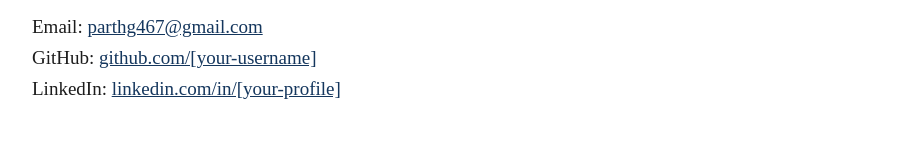
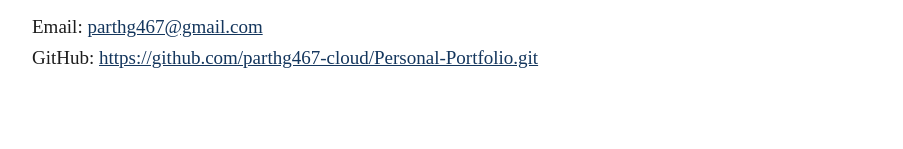
Before and after one commit to parthg467-cloud/Personal-Portfolio, a plain HTML site: page index (1).html in a window 1280 px wide. Shown: the part 2059-2208 px from the top of the page, without its empty margins (188-1091 px from the left). Drawn offline with Linux system fonts and the light colour scheme.

Commit message:
Fix GitHub link in contact section
Updated GitHub link to point to the correct repository.

```diff
--- a/index (1).html
+++ b/index (1).html
@@ -122,8 +122,7 @@ footer{border-top:1px solid var(--rule);padding:22px 20px;text-align:center;colo
     <p>I am happy to hear about projects, internships and collaborations. Email is the quickest way to reach me.</p>
     <p>
       Email: <a href="mailto:[you@example.com]">parthg467@gmail.com</a><br>
-      GitHub: <a href="https://github.com/[your-username]">github.com/[your-username]</a><br>
-      LinkedIn: <a href="https://www.linkedin.com/in/[your-profile]">linkedin.com/in/[your-profile]</a>
+      GitHub: <a href="https://github.com/[your-username]">https://github.com/parthg467-cloud/Personal-Portfolio.git</a><br>
     </p>
   </section>
 </main>
```
